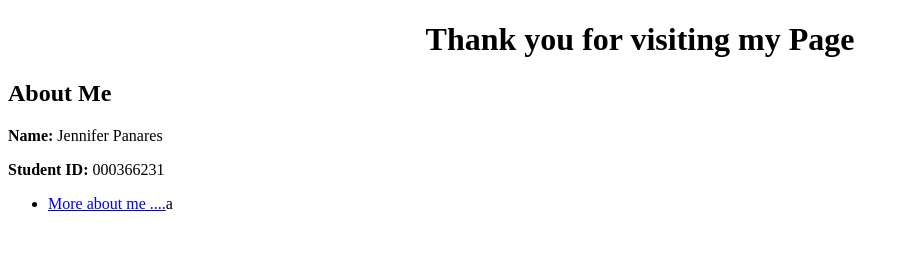
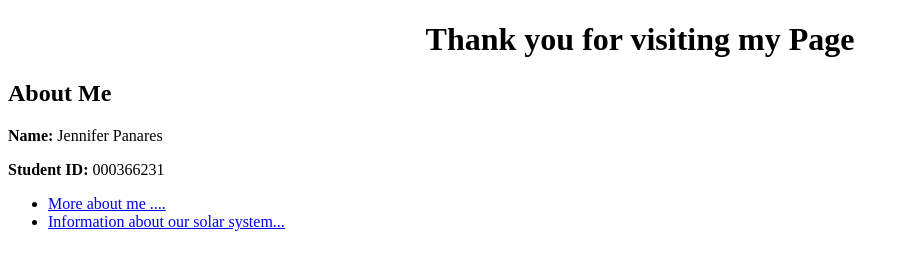
Before and after one commit to JenniferPanares/JenniferPanares.github.io, a plain HTML site: page index.html in a window 1280 px wide. Shown: the whole page, without its empty margins (0-909 px from the left). Drawn offline with Linux system fonts and the light colour scheme.

Commit message:
Update index.html

```diff
--- a/index.html
+++ b/index.html
@@ -15,7 +15,8 @@
 <p><b>Student ID:</b> 000366231</p>
 
 <ul>
-	<li><a href="second_page.html">More about me ....</a>a</li>
+	<li><a href="second_page.html">More about me ....</a></li>
+	<li><a href="planet_data.html">Information about our solar system...</a></li>
 </ul>
 
 	</body>
```
